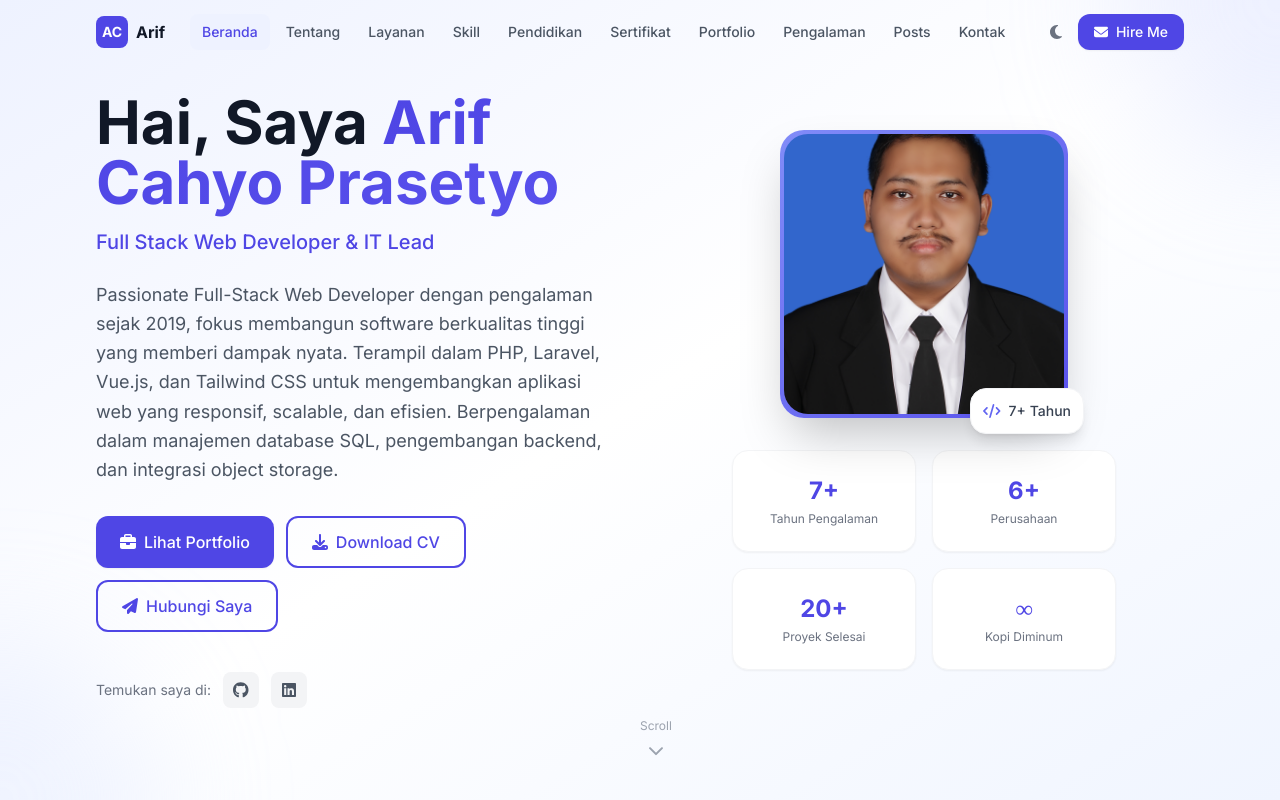
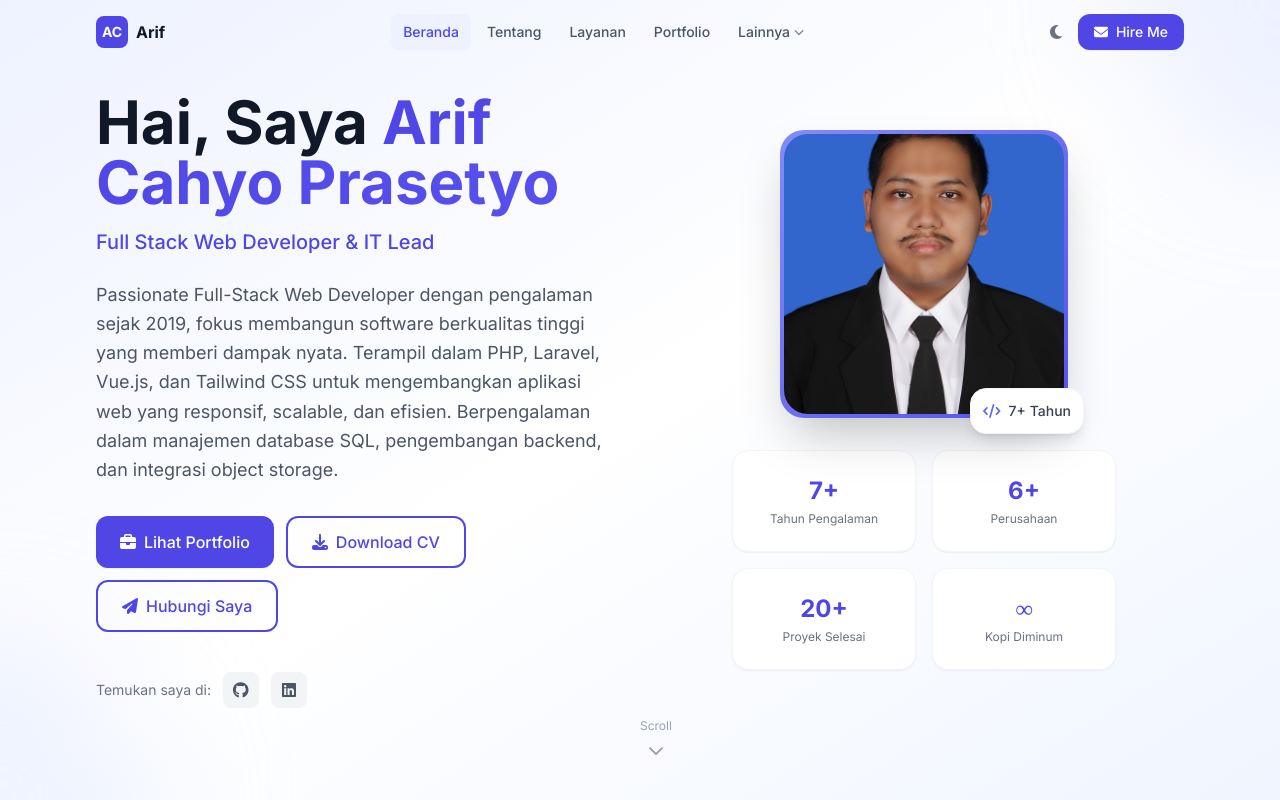
Before and after one commit to mascahyo1/self1-lp, a Nuxt app: page / in a window 1280 px wide. Shown: the top 800 px of the page. Built offline with nearby package versions, Linux system fonts and the light colour scheme.

Commit message:
improve navbar

```diff
--- a/components/AppNavbar.vue
+++ b/components/AppNavbar.vue
@@ -18,7 +18,7 @@
         <!-- Desktop Nav -->
         <div class="hidden md:flex items-center gap-1">
           <NuxtLink
-            v-for="link in navLinks"
+            v-for="link in mainLinks"
             :key="link.to"
             :to="link.to"
             class="nav-link px-3 py-2 rounded-lg hover:bg-gray-100 dark:hover:bg-gray-800 text-sm"
@@ -26,6 +26,31 @@
           >
             {{ link.label }}
           </NuxtLink>
+
+          <!-- Dropdown Lainnya -->
+          <div v-if="moreLinks.length > 0" class="relative group">
+            <button
+              class="nav-link px-3 py-2 rounded-lg group-hover:bg-gray-100 dark:group-hover:bg-gray-800 text-sm flex items-center gap-1"
+              :class="{ 'active bg-primary-50 dark:bg-primary-950/50': moreLinks.some(link => $route.path === link.to) }"
+            >
+              Lainnya
+              <fa icon="fa-solid fa-chevron-down" class="text-[10px] opacity-70 transition-transform duration-200 group-hover:rotate-180" />
+            </button>
+
+            <div class="absolute top-full right-0 pt-2 w-48 opacity-0 invisible group-hover:opacity-100 group-hover:visible transition-all duration-200 transform origin-top translate-y-2 group-hover:translate-y-0 z-50">
+              <div class="bg-white dark:bg-gray-900 rounded-xl shadow-lg border border-gray-100 dark:border-gray-800 py-2">
+                <NuxtLink
+                  v-for="link in moreLinks"
+                  :key="link.to"
+                  :to="link.to"
+                  class="block px-4 py-2.5 text-sm text-gray-600 dark:text-gray-300 hover:bg-gray-50 dark:hover:bg-gray-800 hover:text-primary-600 dark:hover:text-primary-400 transition-colors"
+                  :class="{ 'font-medium text-primary-600 dark:text-primary-400 bg-primary-50 dark:bg-primary-900/20': $route.path === link.to }"
+                >
+                  {{ link.label }}
+                </NuxtLink>
+              </div>
+            </div>
+          </div>
         </div>
 
         <!-- Right Actions -->
@@ -107,14 +132,17 @@ const navLinks = [
   { to: '/', label: 'Beranda' },
   { to: '/tentang-saya', label: 'Tentang' },
   { to: '/layanan-saya', label: 'Layanan' },
+  { to: '/portfolio', label: 'Portfolio' },
   { to: '/skill-saya', label: 'Skill' },
   { to: '/pendidikan', label: 'Pendidikan' },
   { to: '/sertifikat', label: 'Sertifikat' },
-  { to: '/portfolio', label: 'Portfolio' },
   { to: '/riwayat-pekerjaan', label: 'Pengalaman' },
   { to: '/posts', label: 'Posts' },
   { to: '/hubungi-saya', label: 'Kontak' },
 ]
+
+const mainLinks = computed(() => navLinks.slice(0, 4))
+const moreLinks = computed(() => navLinks.slice(4))
 
 function toggleColorMode() {
   colorMode.preference = colorMode.value === 'dark' ? 'light' : 'dark'
```
